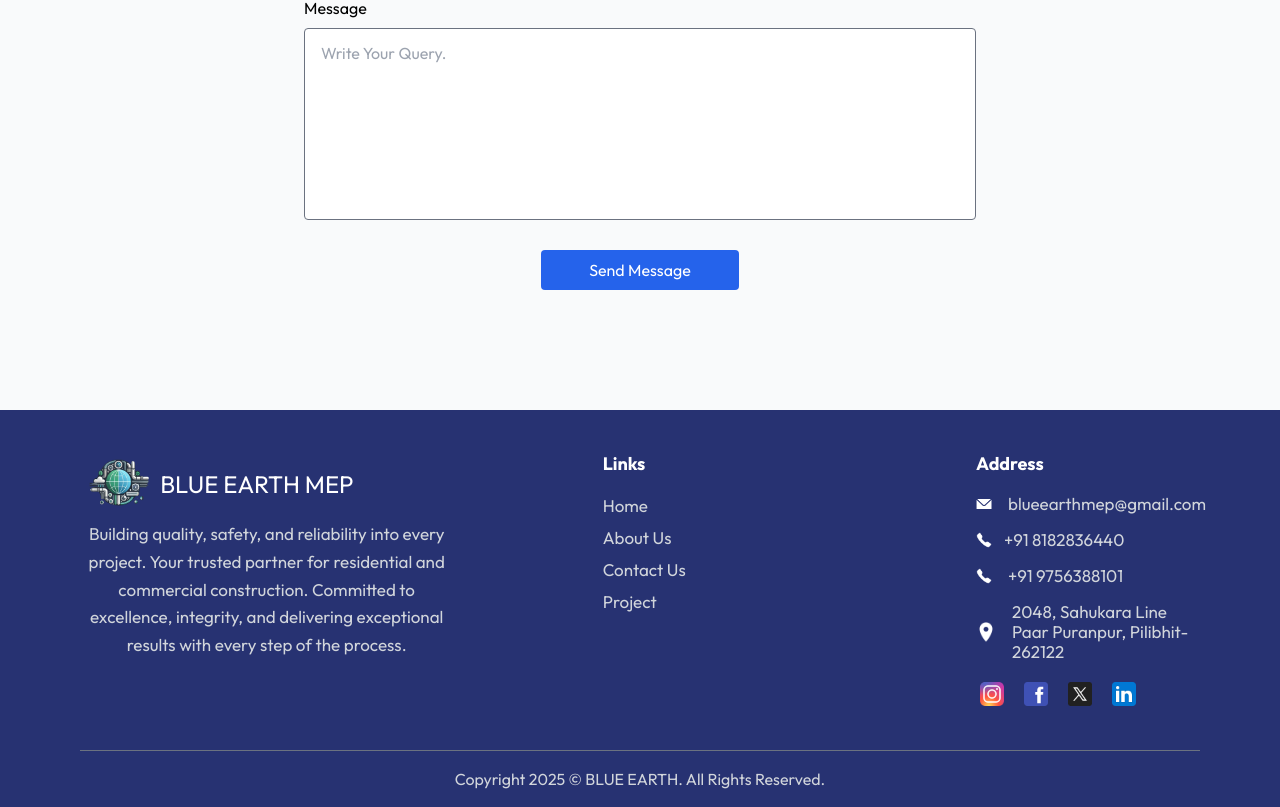
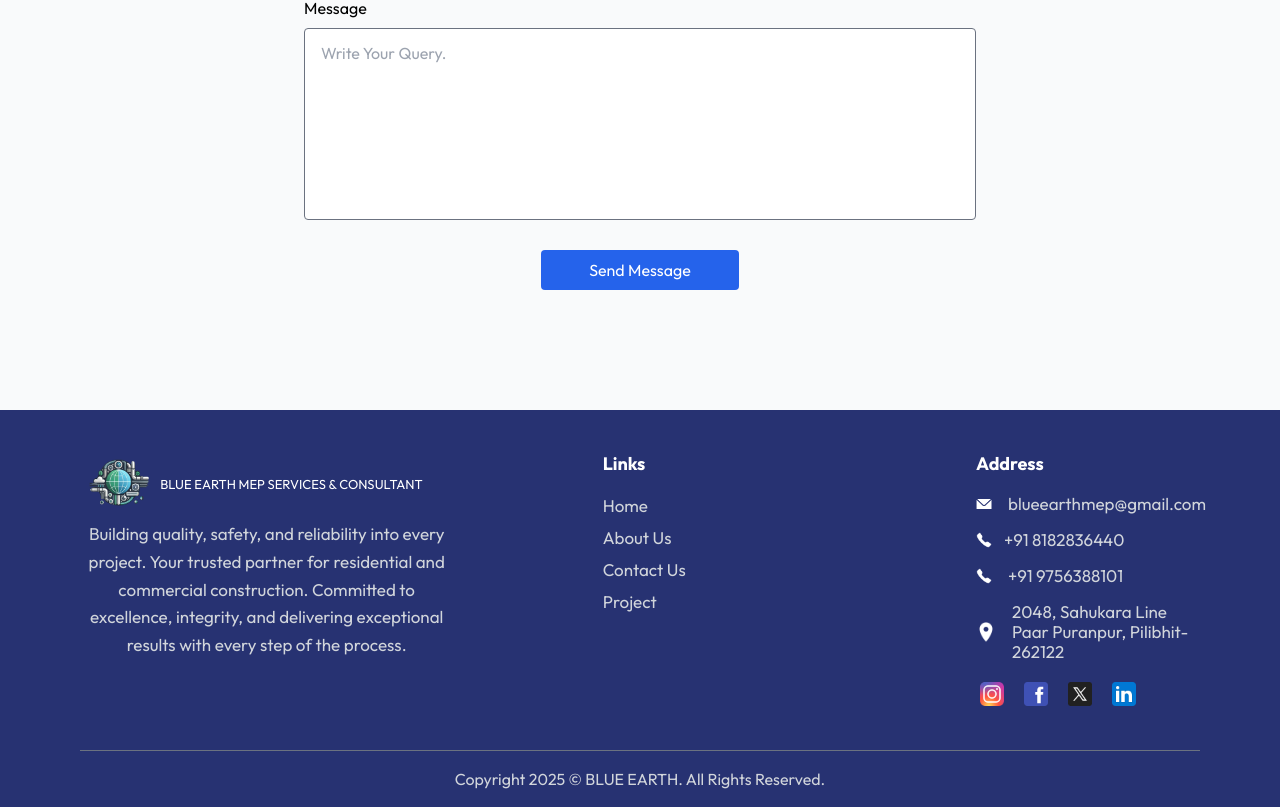
Before and after one commit to Haider-khangit551/build, a React (Vite) app: page / in a window 1280 px wide. Shown: the part 5749-6556 px from the top of the page. Built offline with nearby package versions, Linux system fonts and the light colour scheme.

Commit message:
Update Footer.jsx

```diff
--- a/src/components/Footer.jsx
+++ b/src/components/Footer.jsx
@@ -57,7 +57,7 @@ const Footer = () => {
                     <div className='flex justify-start items-center '>
 
                         <img src={assets.blueearth} className="h-20 w-auto" alt="logo" />
-                        <h1 className=' text-2xl text-white mb-3'>BLUE EARTH MEP</h1>
+                        <h1 className=' text-[13px] text-white mb-3'>BLUE EARTH MEP SERVICES & CONSULTANT</h1>
                     </div>
                     <p className="text-center md:mt-[-10px] text-gray-300 mt-4 text-sm md:text-[17px] leading-relaxed">
                         Building quality, safety, and reliability into every project. Your trusted partner for residential and commercial construction. Committed to excellence, integrity, and delivering exceptional results with every step of the process.
```
